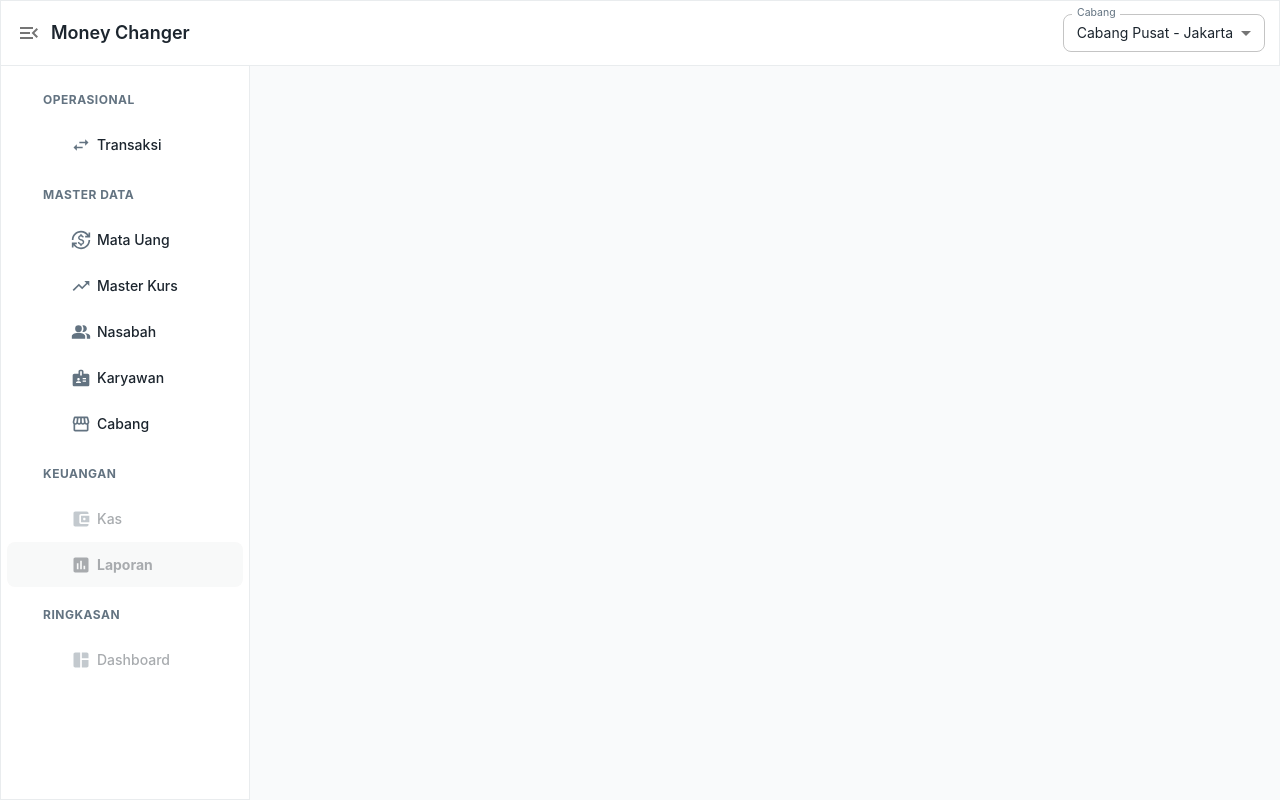
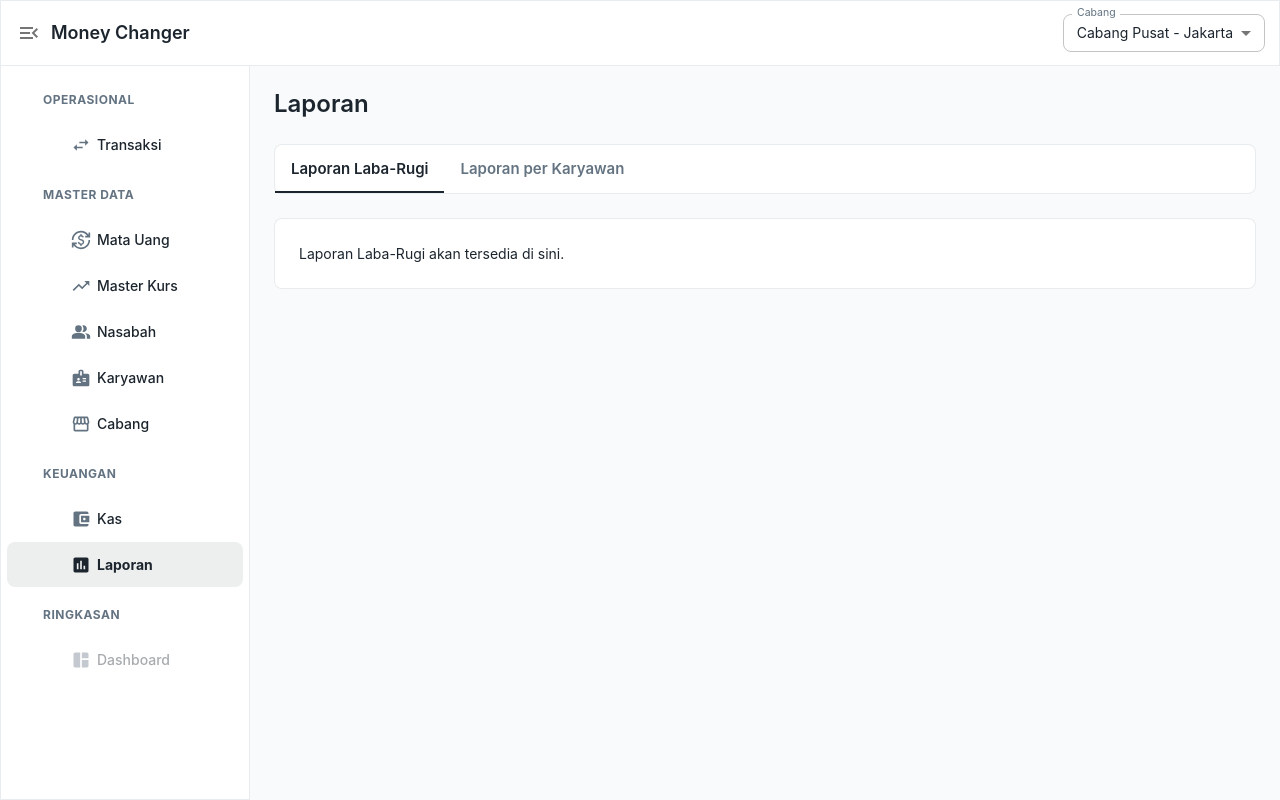
Before and after one commit to Christopherwijaya08/money_changer_frontend, a React (Vite) app: page /reports in a window 1280 px wide. Built offline with nearby package versions, Linux system fonts and the light colour scheme.

Commit message:
feat: add Kas & Laporan main layout with tabbed sub-navigation
CashPage (Saldo Kas / Setor Kas / Rekonsiliasi Harian) and
ReportPage (Laba-Rugi / per Karyawan) shells with tab navigation;
each tab's actual content lands in follow-up tasks. Enables the
previously-disabled Kas/Laporan sidebar entries.

```diff
--- a/src/App.jsx
+++ b/src/App.jsx
@@ -7,6 +7,8 @@ import CustomerPage from './pages/CustomerPage'
 import ThresholdSettingsPage from './pages/ThresholdSettingsPage'
 import EmployeePage from './pages/EmployeePage'
 import BranchPage from './pages/BranchPage'
+import CashPage from './pages/CashPage'
+import ReportPage from './pages/ReportPage'
 import { BranchProvider } from './context/BranchContext'
 
 function App() {
@@ -21,6 +23,8 @@ function App() {
           <Route path="/customers/threshold" element={<ThresholdSettingsPage />} />
           <Route path="/employees" element={<EmployeePage />} />
           <Route path="/branches" element={<BranchPage />} />
+          <Route path="/cash" element={<CashPage />} />
+          <Route path="/reports" element={<ReportPage />} />
         </Routes>
       </AppShell>
     </BranchProvider>
--- a/src/components/AppShell.jsx
+++ b/src/components/AppShell.jsx
@@ -51,8 +51,8 @@ const menuGroups = [
   {
     title: 'Keuangan',
     items: [
-      { label: 'Kas', path: '/cash', active: false, icon: AccountBalanceWalletIcon },
-      { label: 'Laporan', path: '/reports', active: false, icon: AssessmentIcon },
+      { label: 'Kas', path: '/cash', active: true, icon: AccountBalanceWalletIcon },
+      { label: 'Laporan', path: '/reports', active: true, icon: AssessmentIcon },
     ],
   },
   {
--- /dev/null
+++ b/src/pages/CashPage.jsx
@@ -0,0 +1,31 @@
+import { useState } from 'react'
+import Typography from '@mui/material/Typography'
+import Paper from '@mui/material/Paper'
+import Tabs from '@mui/material/Tabs'
+import Tab from '@mui/material/Tab'
+
+const TABS = ['Saldo Kas', 'Setor Kas', 'Rekonsiliasi Harian']
+
+export default function CashPage() {
+  const [tab, setTab] = useState(0)
+
+  return (
+    <div className="flex flex-col gap-6">
+      <Typography variant="h5" component="h1" className="font-medium">
+        Kas
+      </Typography>
+
+      <Paper>
+        <Tabs value={tab} onChange={(_, value) => setTab(value)}>
+          {TABS.map((label) => (
+            <Tab key={label} label={label} />
+          ))}
+        </Tabs>
+      </Paper>
+
+      <Paper className="p-6">
+        <Typography color="text.secondary">{TABS[tab]} akan tersedia di sini.</Typography>
+      </Paper>
+    </div>
+  )
+}
--- /dev/null
+++ b/src/pages/ReportPage.jsx
@@ -0,0 +1,31 @@
+import { useState } from 'react'
+import Typography from '@mui/material/Typography'
+import Paper from '@mui/material/Paper'
+import Tabs from '@mui/material/Tabs'
+import Tab from '@mui/material/Tab'
+
+const TABS = ['Laporan Laba-Rugi', 'Laporan per Karyawan']
+
+export default function ReportPage() {
+  const [tab, setTab] = useState(0)
+
+  return (
+    <div className="flex flex-col gap-6">
+      <Typography variant="h5" component="h1" className="font-medium">
+        Laporan
+      </Typography>
+
+      <Paper>
+        <Tabs value={tab} onChange={(_, value) => setTab(value)}>
+          {TABS.map((label) => (
+            <Tab key={label} label={label} />
+          ))}
+        </Tabs>
+      </Paper>
+
+      <Paper className="p-6">
+        <Typography color="text.secondary">{TABS[tab]} akan tersedia di sini.</Typography>
+      </Paper>
+    </div>
+  )
+}
```
